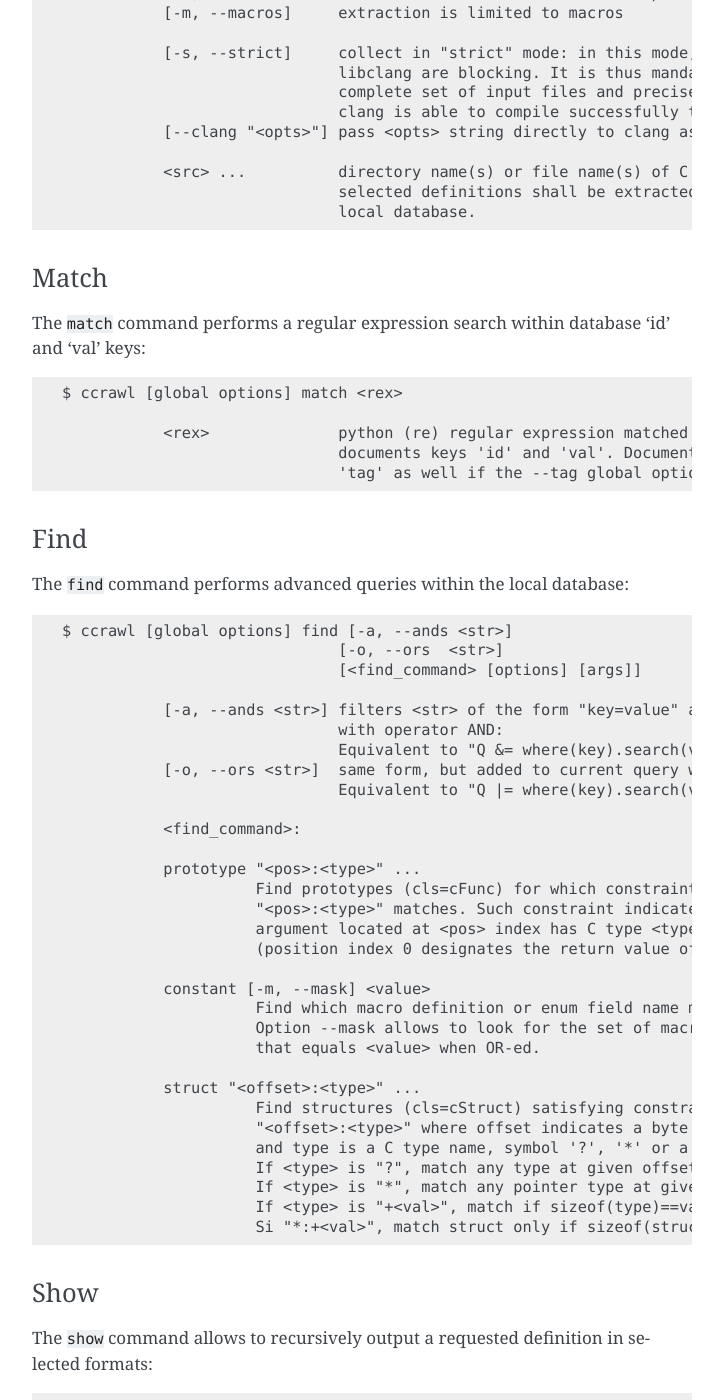
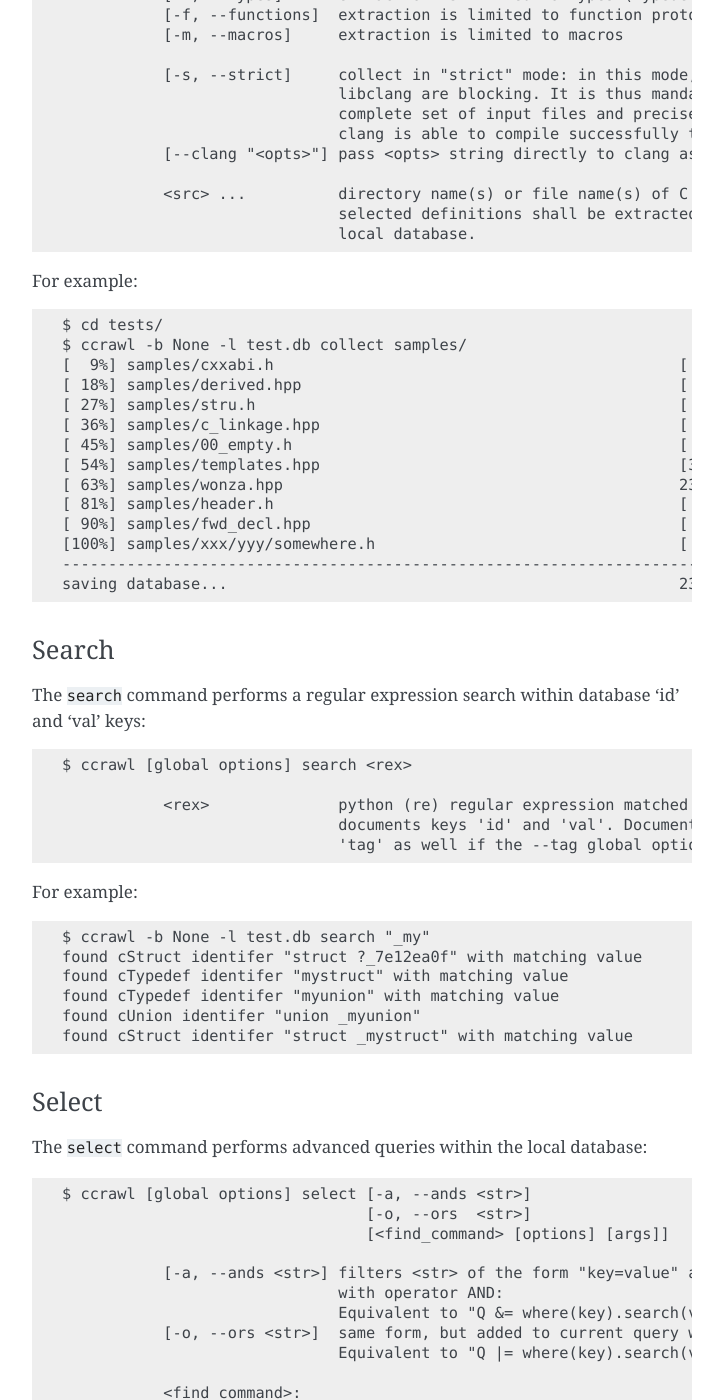
Before and after one commit to bdcht/ccrawl, a Sphinx documentation site: the page built from doc/usage.rst, in a window 1280 px wide and 1400 px high, scrolled down 1855 px. Shown: the whole window, without its empty margins (388-1111 px from the left). Built offline with Sphinx 7.4.7, drawn with Linux system fonts in a browser that asks for light colours; pages that are not in the unit, such as notebooks, are missing from menus; some of the changed text lies outside the part shown.

Commit message:
update doc

```diff
--- a/doc/usage.rst
+++ b/doc/usage.rst
@@ -27,12 +27,13 @@ Commands
 
 These global options which apply to all commands are::
 
-    $ ccrawl [-v, --verbose]                increase output verbosity
-             [-q, --quiet]                  remove all outputs
-             [-c, --configfile <file>]      optional configuration file
-             [-l, --local <file>]           local database file
-             [-b, --db <url>]               remote database url
-             [-g, --tag <name>]             tag used to filter documents of the database
+    $ ccrawl [-v, --verbose]                display more infos
+             [-q, --quiet]                  don't display anything
+             [-c, --config <file>]          path to configuration file
+             [-l, --local <file>]           path to local database file
+             [-b, --db <url>]               url for the remote database
+             [-g, --tag <name>]             filter queries with given tag
+             [--help]                       show this message
              [<command> [options] [args]]
 
 All default parameters are possibly overwritten by a configuration file (which defaults to
@@ -65,7 +66,7 @@ For example, structure ``struct _mystruct`` in file *"samples/header.h"* is stor
                 ['struct _bar [2]', 'bar', None]
                ]}
 
-(Notice that if no --tag global option is provided, the default tag name is constructed from
+(Notice that if no ``--tag`` global option is provided, the default tag name is constructed from
 the current collect time.)
 
 Collect
@@ -92,25 +93,55 @@ The ``collect`` command locally extracts definitions from the provided sources <
                                   selected definitions shall be extracted and collected in the
                                   local database.
 
-Match
-+++++
 
-The ``match`` command performs a regular expression search within database 'id' and 'val' keys::
+For example::
 
-    $ ccrawl [global options] match <rex>
+    $ cd tests/
+    $ ccrawl -b None -l test.db collect samples/
+    [  9%] samples/cxxabi.h                                            [ 13]
+    [ 18%] samples/derived.hpp                                         [  4]
+    [ 27%] samples/stru.h                                              [  0]
+    [ 36%] samples/c_linkage.hpp                                       [  1]
+    [ 45%] samples/00_empty.h                                          [  0]
+    [ 54%] samples/templates.hpp                                       [352]
+    [ 63%] samples/wonza.hpp                                           2326]
+    [ 81%] samples/header.h                                            [ 25]
+    [ 90%] samples/fwd_decl.hpp                                        [  2]
+    [100%] samples/xxx/yyy/somewhere.h                                 [ 10]
+    ------------------------------------------------------------------------
+    saving database...                                                 2393]
+
+
+Search
+++++++
+
+The ``search`` command performs a regular expression search within database 'id' and 'val' keys::
+
+    $ ccrawl [global options] search <rex>
 
                <rex>              python (re) regular expression matched against local database
                                   documents keys 'id' and 'val'. Documents are filtered with
                                   'tag' as well if the --tag global options is used.
 
-Find
-++++
+For example::
 
-The ``find`` command performs advanced queries within the local database::
+    $ ccrawl -b None -l test.db search "_my"
+    found cStruct identifer "struct ?_7e12ea0f" with matching value
+    found cTypedef identifer "mystruct" with matching value
+    found cTypedef identifer "myunion" with matching value
+    found cUnion identifer "union _myunion"
+    found cStruct identifer "struct _mystruct" with matching value
 
-    $ ccrawl [global options] find [-a, --ands <str>]
-                                  [-o, --ors  <str>]
-                                  [<find_command> [options] [args]]
+
+
+Select
+++++++
+
+The ``select`` command performs advanced queries within the local database::
+
+    $ ccrawl [global options] select [-a, --ands <str>]
+                                     [-o, --ors  <str>]
+                                     [<find_command> [options] [args]]
 
                [-a, --ands <str>] filters <str> of the form "key=value" added to current query
                                   with operator AND:
@@ -140,6 +171,13 @@ The ``find`` command performs advanced queries within the local database::
                          If <type> is "+<val>", match if sizeof(type)==val at given offset.
                          Si "*:+<val>", match struct only if sizeof(struct)==val.
 
+
+For example::
+
+    $ ccrawl -b None -l test.db select constant -s "MY" 0x10
+    MYCONST
+
+
 Show
 ++++
 
```
Also changed, not shown: doc/index.rst (+11 -10 lines).
